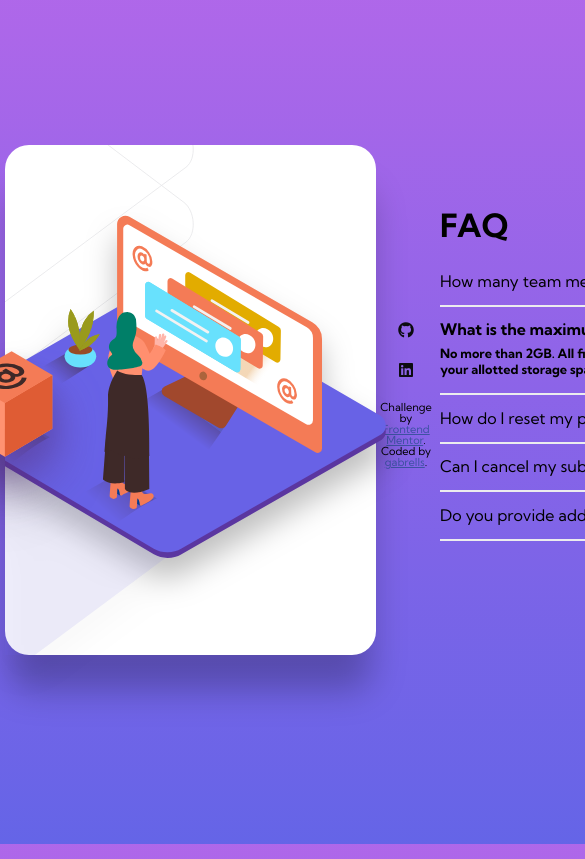
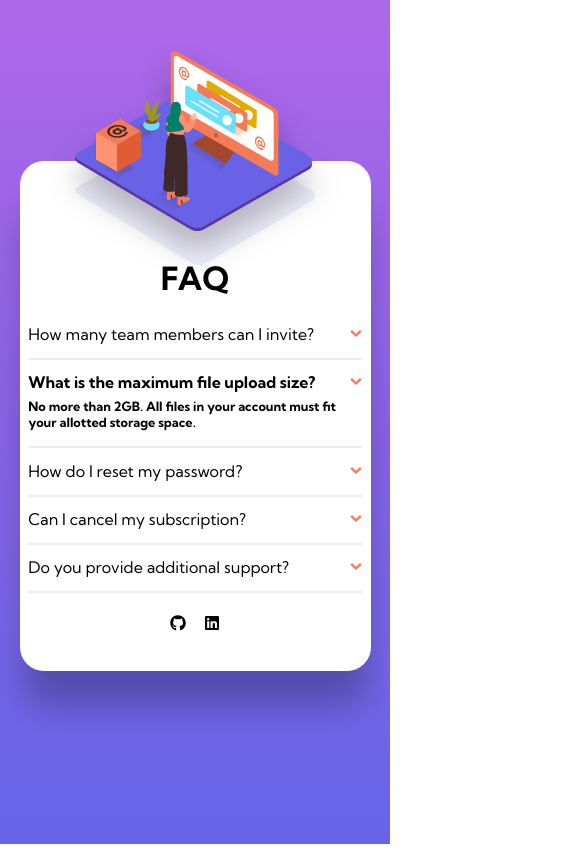
Before and after one commit to gabrells/FAQ-accordion-card, a website: page index.html in a window 390 px wide. Shown: the top 859 px of the page, 585 px wide, since content can reach past the window. Drawn offline with Linux system fonts and the light colour scheme.

Commit message:
Challenge concluded

```diff
--- a/assets/style.css
+++ b/assets/style.css
@@ -59,7 +59,7 @@ body {
     max-width: 380px;
     background-image: url(./bg-pattern-desktop.svg);
     background-size: 200% 185%;
-    background-position-x: -552px;
+    background-position-x: -400px;
     background-position-y: -294px;
     background-repeat: no-repeat;
     filter: drop-shadow(0px 20px 15px rgba(0, 0, 0, 0.25))
@@ -67,13 +67,13 @@ body {
 
 .box-desktop {
     background-image: url(./illustration-box-desktop.svg);
-    width: 100%;
-    height: 100%;
+    width: 90%;
+    height: 90%;
     background-repeat: no-repeat;
     /* background-size: contain; */
     position: absolute;
-    right: 93px;
-    top: 204px;
+    right: 155px;
+    top: 200px;
     filter: drop-shadow(0px 20px 15px rgba(0, 0, 0, 0.25))
     /* float: inline-end; */
 }
@@ -97,7 +97,7 @@ body {
     max-width: 450px;
     height: 100%;
     padding: 4rem 5rem 4rem 4rem;
-    transition: all .4s ease-in-out;
+    transition: all .2s ease-in-out;
 }
 
 .titulo {
@@ -120,7 +120,7 @@ body {
     font-size: 1rem;
     font-weight: 400;
     cursor: pointer;
-    transition: all 1s ease-in-out;
+    transition: all .3s ease-in-out;
 }
 
 .questao:hover {
@@ -173,10 +173,11 @@ body {
 
 /* footer */
 
-footer {
+.footer {
+    text-align:center;
+    padding-bottom: 10px;
+    margin: 50px ;
 
-    text-align: center;
-    padding-bottom: 10px;
 }
 
 .fa-brands {
@@ -186,22 +187,97 @@ footer {
     justify-content: center;
     font-size: 1rem;
     margin-bottom: 10px;
-    color: rgb(12, 12, 16);
+    color: rgb(0, 0, 0);
     border-radius: 50%;
     transition: all .2s linear;
     cursor: pointer;
     align-items: center;
 
+
 }
 
 .fa-brands:hover{
     width: 40px;
-    color: rgb(224, 222, 222);
+    color: hsl(257, 74%, 65%, 1);
     font-size: 1.5rem;
     border-color: #000;
 
 }
 
-footer p {
-    font-size: 0.5em;
+/* Responsividade */
+
+@media screen and (max-width: 768px) {
+
+    body {
+        overflow: auto;
+    }
+
+    .layout {
+        padding: 0;
+        margin-top: 2rem;
+    }
+
+    .itens {
+        width: 90vw;
+        margin-left: 0;
+        flex-wrap: wrap;
+        justify-content: center;
+        background-image: url(./bg-pattern-mobile.svg);
+        background-repeat: no-repeat;
+        background-size: 240px;
+        background-position: top;
+    }
+
+    .bg-grupo {
+        background-image: none;
+        height: 80px;
+    }
+
+    .womam-desktop {
+        display: none;
+    }
+
+    .box-desktop {
+        display: none;
+    }
+
+    .bg-mobile {
+        display: block;
+        width: 240px;
+        height: 180px;
+        margin: -110px auto 0 auto;
+        background-image: url(illustration-woman-online-mobile.svg);
+        background-repeat: no-repeat;
+    }
+
+    .faq {
+        min-width: 100%;
+        height: auto;
+        padding: 1.3rem;
+    }
+
+    .box-texto {
+        width: 95%;
+        min-width: 280px;
+        margin: 0 auto;
+        padding: 0;
+    }
+
+    .setinha {
+        margin: 0;
+    }
+
+    .titulo {
+        margin-top: 0;
+        text-align: center;
+    }
+
+    .questao {
+        width: 90%;
+        min-width: 270px;
+    }
+
+    .footer {
+       margin-top: 2%;
+    }
 }
--- a/index.html
+++ b/index.html
@@ -26,9 +26,9 @@
     <div class="itens">
       <div class="bg-grupo">
         <figure class="bg-mobile"></figure>
-        <figure class="womam-desktop">
-          <figure class="box-desktop"></figure>
-        </figure>
+        <figure class="womam-desktop"></figure>
+        <figure class="box-desktop"></figure>
+
       </div>
       <article class="faq">
         <h1 class="titulo">FAQ</h1>
@@ -88,23 +88,17 @@
           <hr class="espace">
 
         </section>
+        <div class="footer">
+          <a href="https://github.com/gabrells" target="_blank"><i class="fa-brands fa-github" alt="perfil do GitHub"></i></a>
+          <a href="https://www.linkedin.com/in/gabriell-santos/" target="_blank"><i class="fa-brands fa-linkedin" alt="Perfil do Linkedin"></i></a>
+
+        </div>
       </article>
-    </div>
   </main>
-  <footer>
-    <div class="footer">
-      <a href="https://github.com/gabrells" target="_blank"><i class="fa-brands fa-github" alt="perfil do GitHub"></i></a>
-      <a href="https://www.linkedin.com/in/gabriell-santos/" target="_blank"><i class="fa-brands fa-linkedin" alt="Perfil do Linkedin"></i></a>
+  </div>
+</body>
+<script src="https://kit.fontawesome.com/2a56b62252.js" crossorigin="anonymous"></script>
+<script src="main.js"></script>
 
 
-    </div>
-    <p class="attribution">
-      Challenge by <a href="https://www.frontendmentor.io?ref=challenge" target="_blank">Frontend Mentor</a>.
-      Coded by <a href="https://github.com/gabrells/FAQ-accordion-card" target="_blank">gabrells</a>.
-    </p>
-    <script src="https://kit.fontawesome.com/2a56b62252.js" crossorigin="anonymous"></script>
-    <script src="main.js"></script>
-  </footer>
- </body>
-
 </html>
```
